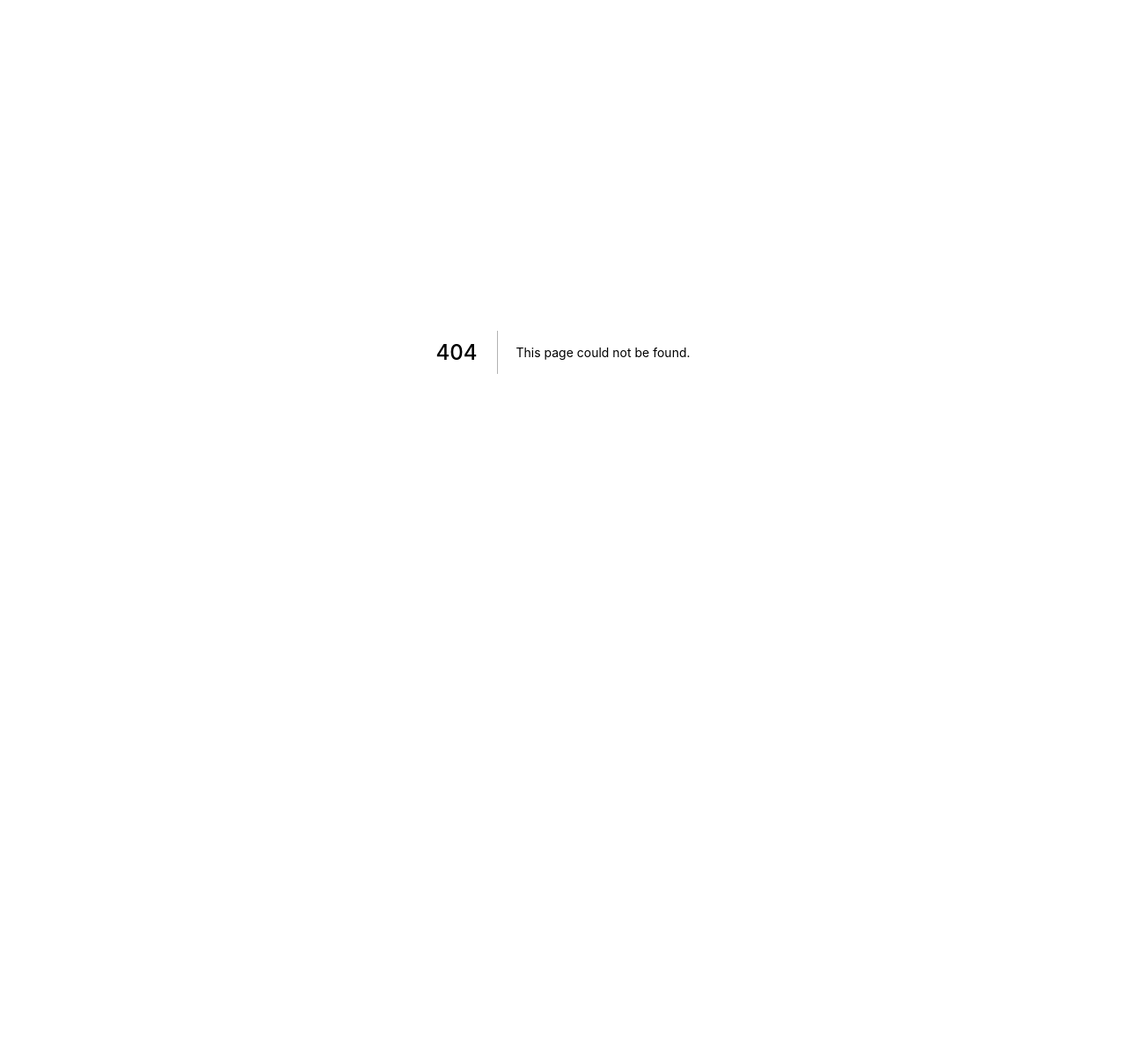
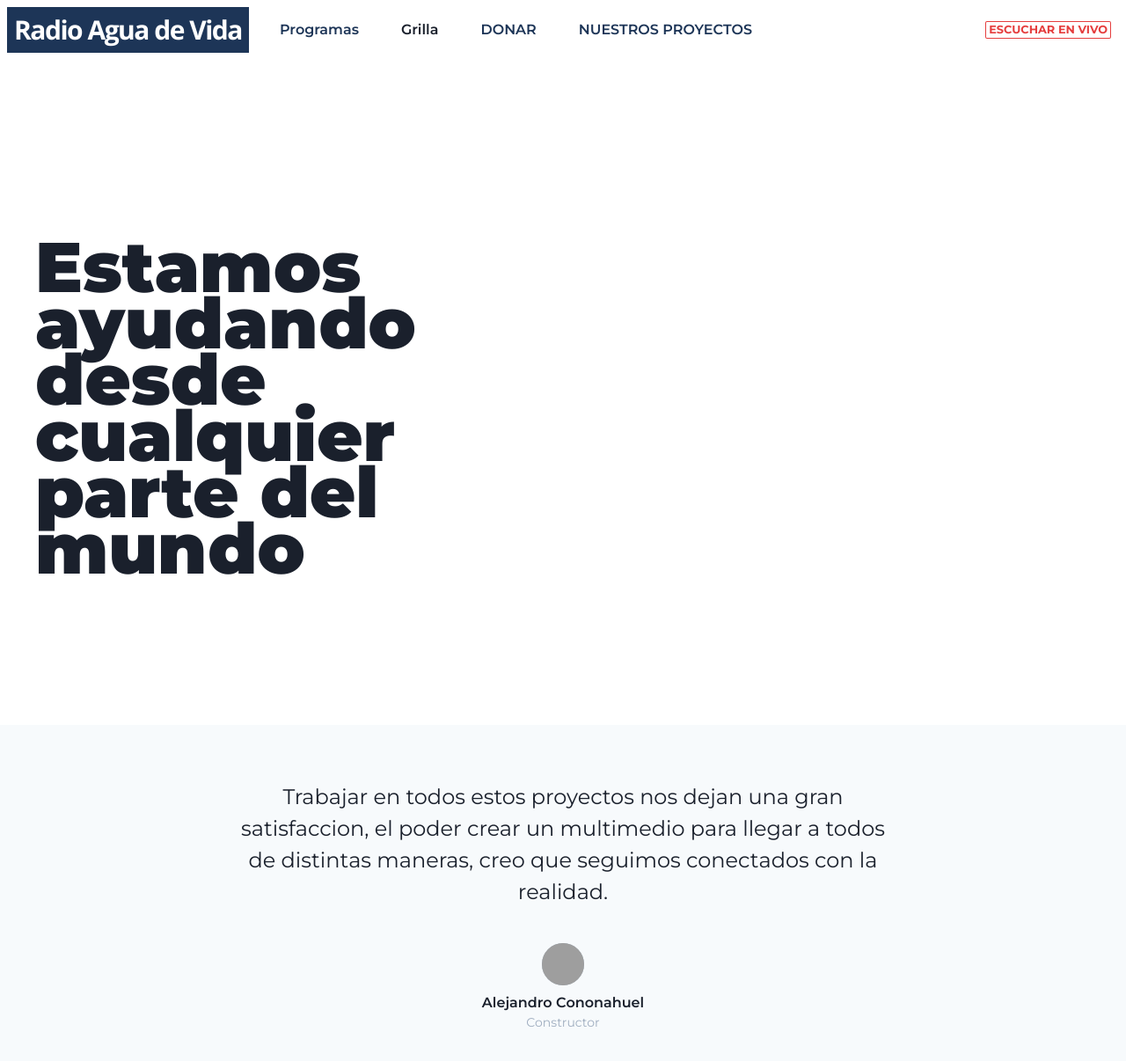
Before and after one commit to lauchaventura/radioadv, a Next.js app: page /projects in a window 1280 px wide. Before the commit this address had no page. Shown: the top 1206 px of the page at 88% size. Before the commit the page ends 800 px from the top, so only its background shows below. Built offline with nearby package versions, Linux system fonts and the light colour scheme; grey boxes are pictures that could not be loaded.

Commit message:
add projects and change presentation

```diff
--- a/components/CardsDonation.js
+++ b/components/CardsDonation.js
@@ -17,7 +17,7 @@ const CardsDonation = () => {
                         boxSize='250px'
                     />
                     <Box>
-                        <Text fontWeight='900'>Donar en territorio nacional</Text>
+                        <Text fontWeight='600'>Donar en territorio nacional</Text>
                         <Text >Podes colaborar con nuestros servicios desde cualquier parte del pais(AR)</Text>
                         <Image
                             cursor='pointer'
@@ -37,7 +37,7 @@ const CardsDonation = () => {
                         objectFit='cover'
                         boxSize='250px'
                     />
-                    <Text fontWeight='bold'>Donar en territorio Nacional</Text>
+                    <Text fontWeight='semibold'>Donar en territorio Nacional</Text>
                     <Text >Podes colaborar con nuestros servicios desde cualquier parte del pais(AR)</Text>
                     <Image
                         cursor='pointer'
@@ -55,7 +55,7 @@ const CardsDonation = () => {
                         objectFit='cover'
                         boxSize='250px'
                     />
-                    <Text fontWeight='bold'>Donar telefonicamente</Text>
+                    <Text fontWeight='semibold'>Donar telefonicamente</Text>
                     <Text>Desde cualquier parte del mundo</Text>
                     <Box p='4'>
                         <Text >En Argentina: 2984134931
--- a/components/Header.jsx
+++ b/components/Header.jsx
@@ -25,7 +25,7 @@ const Header = (props) => {
             justify="space-between"
             wrap="wrap"
             padding={2}
-            boxShadow='xl'
+
             {...props}
             backgroundColor='transparent'
             background='transparent'
@@ -64,7 +64,7 @@ const Header = (props) => {
                     <Text
                         cursor='pointer'
                         color='#1d3557'
-                        fontWeight='bold'
+                        fontWeight='semibold'
                         _hover={{ color: 'gray.300' }}
                         transitionDuration='400ms'
                     >
@@ -77,7 +77,7 @@ const Header = (props) => {
                         cursor='pointer'
                         color='1d3557'
                         _hover={{ color: 'gray.300' }}
-                        fontWeight='bold'
+                        fontWeight='semibold'
                         transitionDuration='400ms'
 
                     >
@@ -90,17 +90,17 @@ const Header = (props) => {
                         color='#1d3557'
                         _hover={{ color: 'gray.300' }}
                         transitionDuration='400ms'
-                        fontWeight='bold'
+                        fontWeight='semibold'
                     >
                         DONAR
                     </Text>
                 </div>
-                <div onClick={() => router.push('/programs')}>
+                <div onClick={() => router.push('/projects')}>
                     <Text
                         cursor='pointer'
                         color='#1d3557'
                         _hover={{ color: 'gray.300' }}
-                        fontWeight='bold'
+                        fontWeight='semibold'
                         transitionDuration='400ms'
                     >
                         NUESTROS PROYECTOS
@@ -117,7 +117,7 @@ const Header = (props) => {
                     display='flex'
                     margin='9px'
                 >
-                    <Badge cursor='pointer' variant='outline' colorScheme='red' fontSize='0.9em'>
+                    <Badge cursor='pointer' variant='outline' colorScheme='red' fontSize='0.8em'>
                         ESCUCHAR EN VIVO
                     </Badge>
                 </Box>
--- a/components/Map.js
+++ b/components/Map.js
@@ -8,7 +8,7 @@ const Map = () => {
             justify="space-between"
             wrap="wrap"
             padding={3}
-            color="black"
+            color="#1A202C"
 
         >
             <SimpleGrid alignItems='center' columns={[1, 2]} spacing={5} mt={5}>
@@ -22,7 +22,7 @@ const Map = () => {
                     <Text>
                         Nuestros estudios ubicados en General Roca, Rio Negro
                     </Text>
-                    <Text fontWeight='bold' fontSize='2xl'>
+                    <Text fontWeight='semibold' fontSize='2xl'>
                         #Conectados con La Realidad
                     </Text>
                     <Link isExternal href='https://g.page/radioaguadevidaok?share' >
--- a/components/Reproductor.js
+++ b/components/Reproductor.js
@@ -9,7 +9,7 @@ import { GrPlay, GrVolumeMute, GrVolume, GrPause } from 'react-icons/gr';
 const Reproductor = () => {
     return (
 
-        <SimpleGrid mt={5} columns={[1, 2]} alignItems='center' justify='center' padding='20px' bg='black'>
+        <SimpleGrid mt={5} columns={[1, 2]} alignItems='center' justify='center' padding='20px' bg='#457b9d'>
             <Box alignItems='center' align='center' p={2}>
                 <AudioPlayer
                     src="https://serverssl.deradios.stream/8354/stream*540.stream"
--- a/pages/_app.js
+++ b/pages/_app.js
@@ -1,5 +1,10 @@
 import { ChakraProvider, Box } from '@chakra-ui/react'
 import '@fontsource/montserrat/400.css'
+import '@fontsource/montserrat/500.css'
+import '@fontsource/montserrat/600.css'
+import '@fontsource/montserrat/700.css'
+import '@fontsource/montserrat/800.css'
+import '@fontsource/montserrat/900.css'
 import '@fontsource/open-sans/700.css'
 import theme from '../styles/theme'
 import styles from '../styles/AudioPlayer.module.scss'
--- /dev/null
+++ b/pages/projects.js
@@ -0,0 +1,57 @@
+import React from "react";
+import Head from "next/head";
+import { Avatar,Stack, useColorModeValue, SimpleGrid, Text, Box, Container } from "@chakra-ui/react";
+import Header from "../components/Header";
+const axios = require('axios')
+
+
+
+const Projects = () => {
+    return (
+        <>
+            <Head>
+                <title>Radio Agua de Vida | Nuestros Proyectos</title>
+            </Head>
+                <Header />
+
+                <SimpleGrid height='90vh' columns={[1,2]} mt={9} alignItems='center' align='center'>
+                    <Box  fontWeight='900' fontSize='80' lineHeight='0.8'>
+                        <Text align='start' m={10} >Estamos ayudando desde cualquier parte del mundo</Text>
+                    </Box>
+
+                </SimpleGrid>
+                <Stack
+      bg={useColorModeValue('gray.50', 'gray.800')}
+      py={16}
+      px={8}
+      spacing={{ base: 8, md: 10 }}
+      align={'center'}
+      direction={'column'}>
+      <Text
+        fontSize={{ base: 'xl', md: '2xl' }}
+        textAlign={'center'}
+        maxW={'3xl'}>
+        Trabajar en todos estos proyectos nos dejan una gran satisfaccion, el poder crear un multimedio para llegar a todos de distintas maneras, creo que seguimos conectados con la realidad.
+      </Text>
+      <Box textAlign={'center'}>
+        <Avatar
+          src={
+            'https://res.cloudinary.com/dsjas6fvz/image/upload/v1658171215/Radio%20Agua%20de%20Vida/IMG_7327_qorg6b.jpg'
+          }
+          alt={'Alejandro Cononahuel'}
+          mb={2}
+        />
+
+        <Text fontWeight={600}>Alejandro Cononahuel</Text>
+        <Text fontSize={'sm'} color={useColorModeValue('gray.400', 'gray.400')}>
+          Constructor
+        </Text>
+      </Box>
+    </Stack>
+
+        </>
+    )
+};
+
+
+export default Projects;
```
Also changed, not shown: components/Presentation.js (+19 -11 lines), 1 other file (tests, documents, lock files or other folders).
